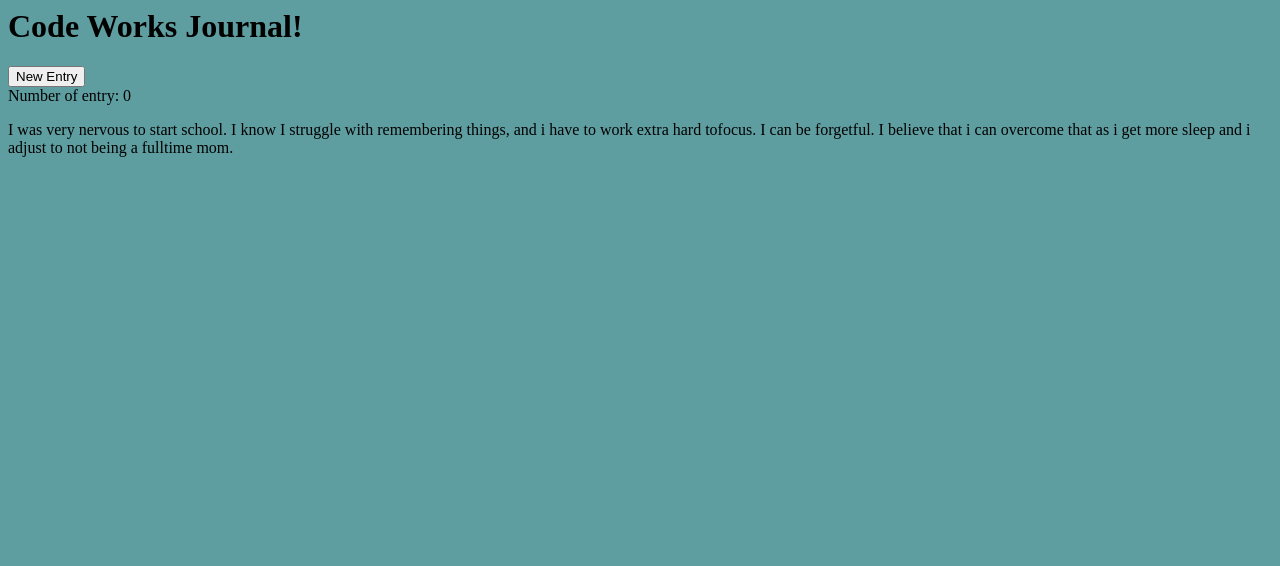
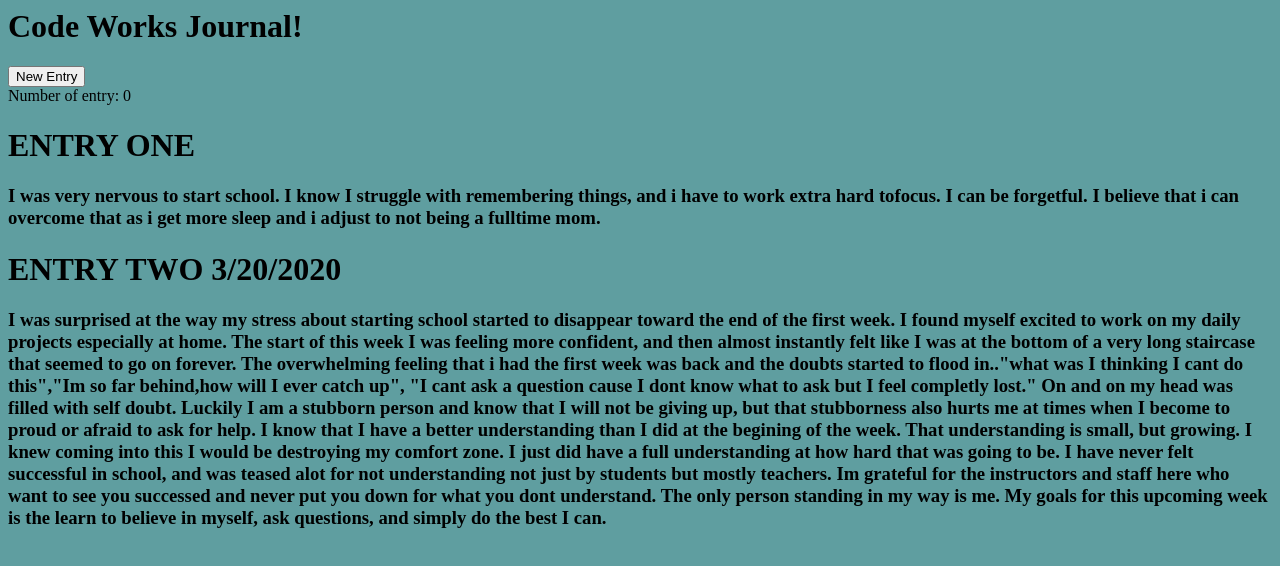
Before and after one commit to evarozsa3/Journal, a plain HTML site: page index.html in a window 1280 px wide. Drawn offline with Linux system fonts and the light colour scheme.

Commit message:
journal entry 2

```diff
--- a/index.html
+++ b/index.html
@@ -17,12 +17,33 @@
     <span>Number of entry:</span>
     <span id="journal-wrote">0</span>
   </div>
+  <h1>ENTRY ONE</h1>
+  <p>
+    <h3>I was very nervous to start school. I know I struggle with remembering things, and i have to work extra hard
+      tofocus. I can be forgetful. I believe that i can overcome that as i get more sleep and i adjust to not being a
+      fulltime mom.</h3>
+  </p>
+  <h1>ENTRY TWO 3/20/2020</h1>
+  <p>
+    <h3>
+      I was surprised at the way my stress about starting school started to disappear toward the end of the first week.
+      I found myself excited to work on my daily projects especially at home. The start of this week I was feeling more
+      confident, and then almost instantly felt like I was at the bottom of a very long staircase that seemed to go on
+      forever. The overwhelming feeling that i had the first week was back and the doubts started to flood in.."what was
+      I thinking I cant do this","Im so far behind,how will I ever catch up", "I cant ask a question cause I dont know
+      what to ask but I feel completly lost." On and on my head was filled with self doubt. Luckily I am a stubborn
+      person and know that I will not be giving up, but that stubborness also hurts me at times when I become to proud
+      or afraid to ask for help. I know that I have a better understanding than I did at the begining of the week. That
+      understanding is small, but growing.
+      I knew coming into this I would be destroying my comfort zone. I just did have a full understanding at how hard
+      that was going to be. I have never felt successful in school, and was teased alot for not understanding not just
+      by students but mostly teachers. Im grateful for the instructors and staff here who want to see you successed and
+      never put you down for what you dont understand.
+      The only person standing in my way is me. My goals for this upcoming week is the learn to believe in myself, ask
+      questions, and simply do the best I can.
+    </h3>
 
-  <p> I was very nervous to start school. I know I struggle with remembering things, and i have to work extra hard
-    tofocus. I can be forgetful. I believe that i can overcome that as i get more sleep and i adjust to not being a
-    fulltime mom.
   </p>
-
 
 
 </body>
```
